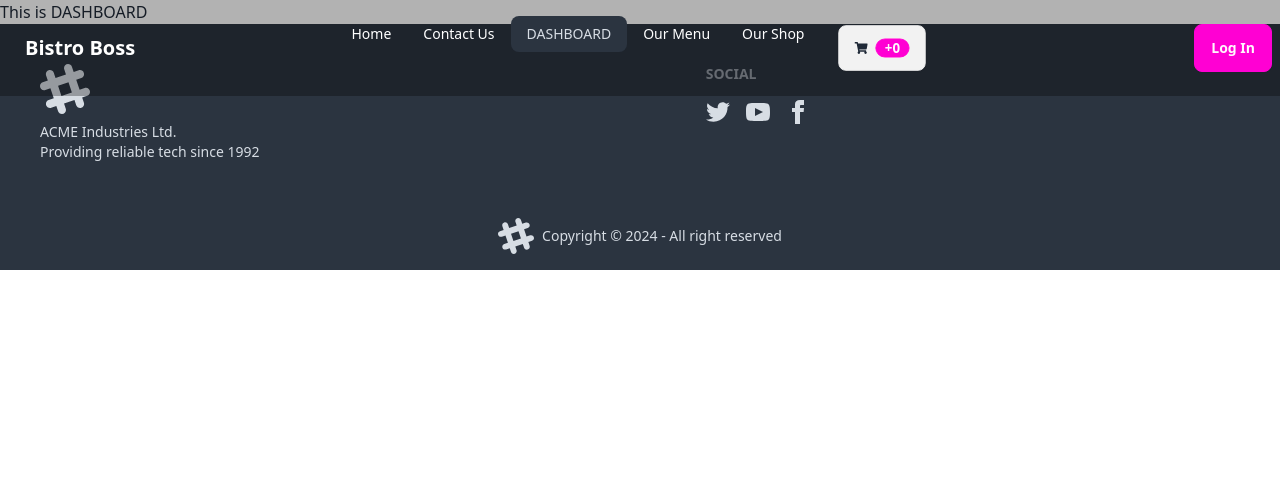
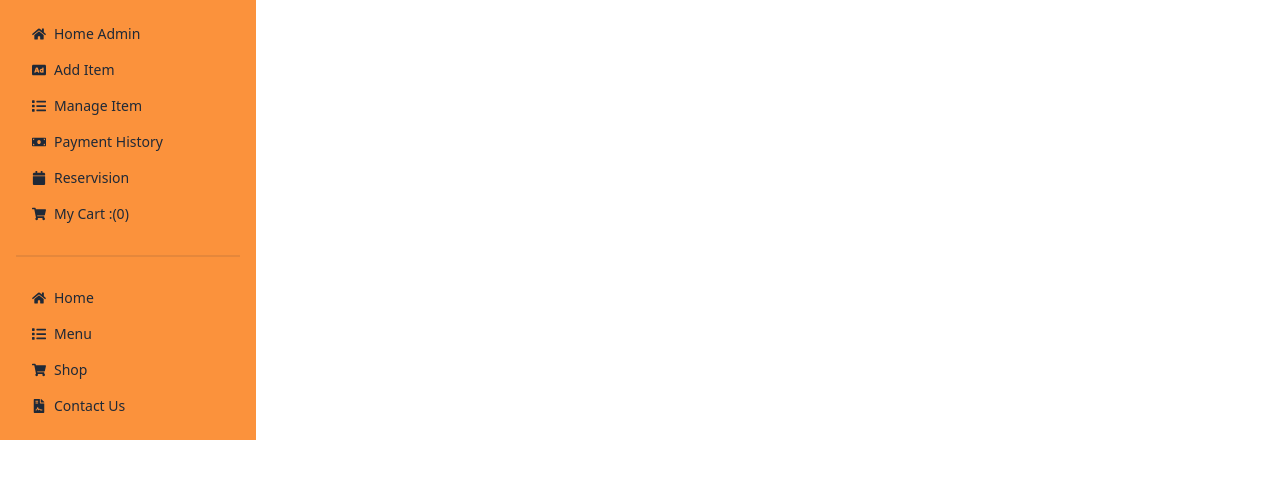
Before and after one commit to kawsartkg64/bistro-boss-client, a React (Vite) app: page /dashboard in a window 1280 px wide. Shown: the top 478 px of the page. Built offline with nearby package versions, Linux system fonts and the light colour scheme; no server answers.

Commit message:
dashboard and deleted commit

```diff
--- a/src/Hooks/useCart.jsx
+++ b/src/Hooks/useCart.jsx
@@ -9,14 +9,14 @@ const useCart = () => {
     const axiosSecure= useAxiosSecure()
 
 
-    const {data: cart=[]} = useQuery({
+    const {refetch, data: cart=[]} = useQuery({
         queryKey:['cart', user?.email],
         queryFn: async()=>{
             const res = await axiosSecure.get(`/carts?email=${user.email}`)
             return res.data
         }
     })
-    return [cart]
+    return [cart, refetch]
 };
 
 export default useCart;
--- /dev/null
+++ b/src/Page/DASHBOARD/Cart/Cart.jsx
@@ -0,0 +1,99 @@
+import Swal from "sweetalert2";
+import useCart from "../../../Hooks/useCart";
+import { MdDelete } from "react-icons/md";
+import useAxiosSecure from "../../../Hooks/useAxiosSecure";
+
+
+const Cart = () => {
+    const [cart, refetch] = useCart()
+    const axiosSecure =useAxiosSecure()
+    const totalPrice = cart.reduce((total, item) => total + item.price, 0)
+
+    const handleDelete = id =>{
+        Swal.fire({
+            title: "Are you sure?",
+            text: "You won't be able to revert this!",
+            icon: "warning",
+            showCancelButton: true,
+            confirmButtonColor: "#3085d6",
+            cancelButtonColor: "#d33",
+            confirmButtonText: "Yes, delete it!"
+          }).then((result) => {
+            if (result.isConfirmed) {
+
+            axiosSecure.delete(`/carts/${id}`)
+            .then(res =>{
+                if(res.data.deletedCount > 0){
+                    refetch()
+                    Swal.fire({
+                        title: "Deleted!",
+                        text: "Your file has been deleted.",
+                        icon: "success"
+                      });
+                }
+            })
+
+            }
+          });
+    }
+
+    return (
+        <div>
+            <div className="flex justify-evenly">
+                <h1 className="text-3xl font-medium">Total Order:{cart.length}</h1>
+                <h1 className="text-3xl font-medium">Total Order:{totalPrice}</h1>
+                <button className="btn btn-warning">Pay</button>
+            </div>
+            <div className="overflow-x-auto mt-4">
+                <table className="table">
+                    {/* head */}
+                    <thead>
+                        <tr className="bg-orange-300 text-black ">
+                            <th>
+                               Serial
+                            </th>
+                            <th>Image</th>
+                            <th>Name</th>
+                            <th>Price</th>
+                            <th>Action</th>
+                        </tr>
+                    </thead>
+                    <tbody>
+                        {
+                            cart.map((item, index) => <tr key={item._id}>
+                                <th>
+                                   {index}
+                                </th>
+                                <td>
+                                    <div className="flex items-center gap-3">
+                                        <div className="avatar">
+                                            <div className="mask mask-squircle w-12 h-12">
+                                                <img src={item.image} alt="Avatar Tailwind CSS Component" />
+                                            </div>
+                                        </div>
+
+                                    </div>
+                                </td>
+                                <td>
+                                    {item.name}
+                                </td>
+                                <td>${item.price}</td>
+                                <th>
+                                    <button
+                                    onClick={()=>handleDelete(item._id)}
+                                    className="btn btn-ghost  text-3xl"><MdDelete className="text-3xl"></MdDelete></button>
+                                </th>
+                            </tr>)
+                        }
+                        {/* row 1 */}
+
+
+                    </tbody>
+
+                </table>
+            </div>
+        </div>
+    );
+};
+
+export default Cart;
--- a/src/Page/DASHBOARD/DASHBOARD.jsx
+++ b/src/Page/DASHBOARD/DASHBOARD.jsx
@@ -1,12 +1,52 @@
 import { Helmet } from 'react-helmet-async';
+import { FaAd, FaCalendar, FaFileContract, FaHome, FaList, FaMoneyBill, FaShoppingCart } from 'react-icons/fa';
+import { NavLink, Outlet } from 'react-router-dom';
+import useCart from '../../Hooks/useCart';
 
 const DASHBOARD = () => {
+    const [cart] = useCart()
+
     return (
-        <div>
-            <h4>This is DASHBOARD</h4>
-            <Helmet>
-                <title className='uppercase'>Dashboard</title>
-            </Helmet>
+        <div className='flex'>
+            <div className='w-64 min-h-full bg-orange-400'>
+                <ul className='menu p-4'>
+                    <li>
+                        <NavLink to="/dashboard/adminHome"><FaHome></FaHome>Home Admin</NavLink>
+                    </li>
+
+                    <li>
+                        <NavLink to="/dashboard/additem"><FaAd></FaAd>Add Item</NavLink>
+                    </li>
+                    <li>
+                        <NavLink to="/dashboard/manageitem"><FaList></FaList>Manage Item</NavLink>
+                    </li>
+                    <li>
+                        <NavLink to="/dashboard/payment"><FaMoneyBill></FaMoneyBill>Payment History</NavLink>
+                    </li>
+                    <li>
+                        <NavLink to="/dashboard/reservision"><FaCalendar></FaCalendar>Reservision</NavLink>
+                    </li>
+                    <li>
+                        <NavLink to="/dashboard/carts"><FaShoppingCart></FaShoppingCart> My Cart :({cart.length})</NavLink>
+                    </li>
+                    <div className="divider"></div>
+                    <li>
+                        <NavLink to="/"><FaHome></FaHome>Home</NavLink>
+                    </li>
+                    <li>
+                        <NavLink to="/ourmenu"><FaList></FaList>Menu</NavLink>
+                    </li>
+                    <li>
+                        <NavLink to="/ourshop"><FaShoppingCart></FaShoppingCart>Shop</NavLink>
+                    </li>
+                    <li>
+                        <NavLink to="/contactus"><FaFileContract></FaFileContract>Contact Us</NavLink>
+                    </li>
+                </ul>
+            </div>
+            <div className='flex-1 p-8'>
+                <Outlet></Outlet>
+            </div>
         </div>
     );
 };
--- a/src/Page/Shared/NavBar.jsx
+++ b/src/Page/Shared/NavBar.jsx
@@ -19,7 +19,7 @@ const NavBar = () => {
         <li><NavLink to="/ourmenu">Our Menu</NavLink></li>
         <li><NavLink to='/ourshop'>Our Shop</NavLink></li>
         <li>
-            <Link to='/'>
+            <Link to='/dashboard/cart'>
                 <button className="btn">
                    <FaShoppingCart></FaShoppingCart>
                     <div className="badge badge-secondary">+{cart.length}</div>
```
Also changed, not shown: src/Routes/Routes.jsx (+12 -4 lines).
